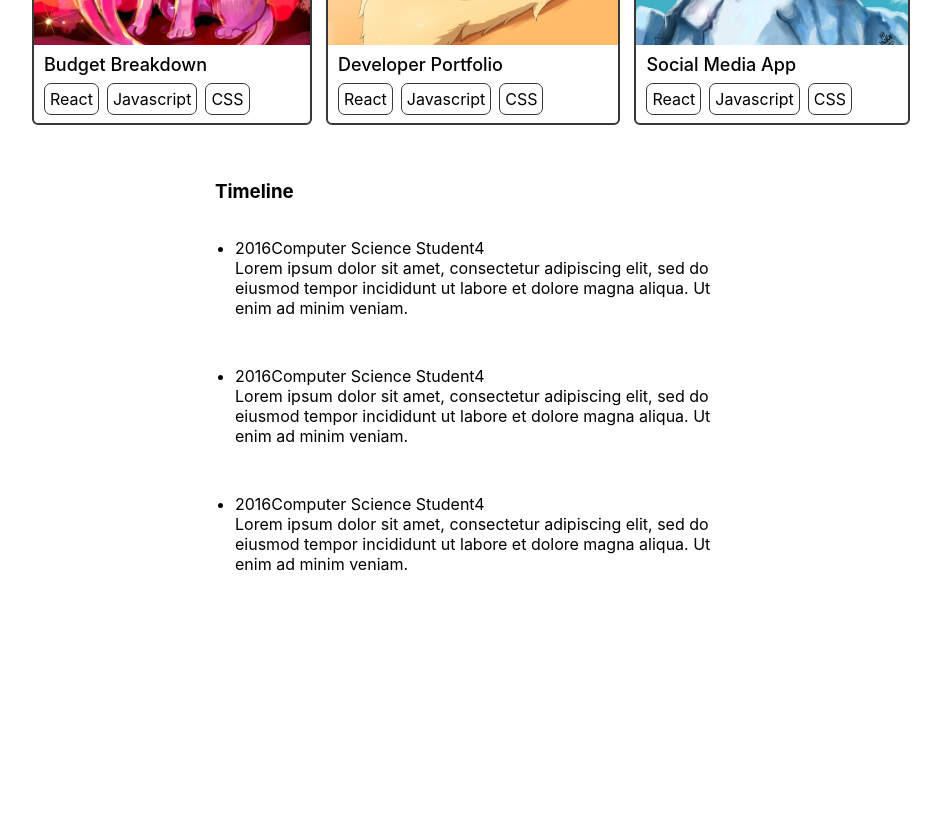
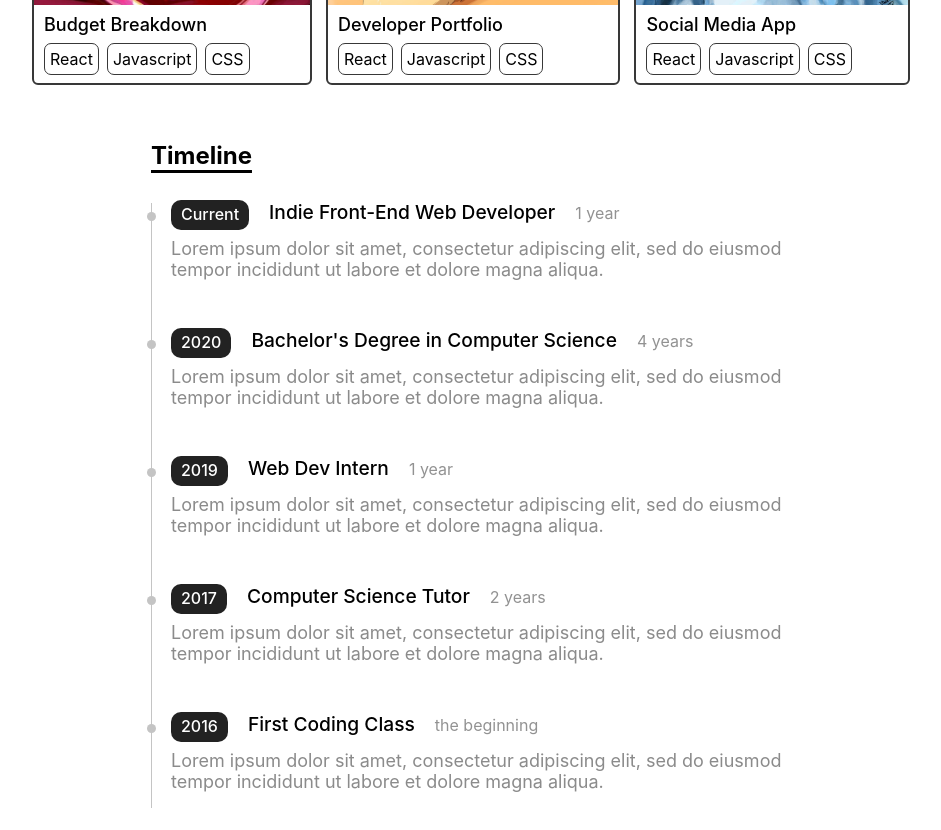
Before and after one commit to npinzon1994/portfolio, a React (Create React App) app: page / in a window 1280 px wide. Shown: the part 500-1330 px from the top of the page, without its empty margins (169-1110 px from the left). Before the commit the page ends 1138 px from the top, so only its background shows below. Built offline with nearby package versions, Linux system fonts and the light colour scheme.

Commit message:
set up timeline

```diff
--- a/src/components/Intro.module.css
+++ b/src/components/Intro.module.css
@@ -1,6 +1,7 @@
 .container {
     text-align: center;
-    width: 40%;
+    width: 100%;
+    max-width: 40rem;
     margin: 0 auto;
     display: flex;
     flex-direction: column;
--- a/src/components/Timeline/Timeline.js
+++ b/src/components/Timeline/Timeline.js
@@ -1,34 +1,22 @@
 import React from "react";
+import timelineItems from "./timeline-items";
 import classes from "./Timeline.module.css";
 import TimelineItem from "./TimelineItem";
 
-const description =
-  "Lorem ipsum dolor sit amet, consectetur adipiscing elit, sed do eiusmod tempor incididunt ut labore et dolore magna aliqua. Ut enim ad minim veniam.";
+const items = timelineItems.map((item) => (
+  <TimelineItem
+    year={item.year}
+    title={item.title}
+    duration={item.duration}
+    description={item.description}
+  />
+));
 
 const Timeline = (props) => {
   return (
     <div className={classes.container}>
-      <h3>Timeline</h3>
-      <ul className={classes.timeline}>
-        <TimelineItem
-          startingYear="2016"
-          title="Computer Science Student"
-          yearsWorked="4"
-          description={description}
-        />
-        <TimelineItem
-          startingYear="2016"
-          title="Computer Science Student"
-          yearsWorked="4"
-          description={description}
-        />
-        <TimelineItem
-          startingYear="2016"
-          title="Computer Science Student"
-          yearsWorked="4"
-          description={description}
-        />
-      </ul>
+      <h2>Timeline</h2>
+      <ul className={classes.timeline}>{items}</ul>
     </div>
   );
 };
--- a/src/components/Timeline/Timeline.module.css
+++ b/src/components/Timeline/Timeline.module.css
@@ -1,10 +1,33 @@
 .container {
-    width: 40%;
+    width: 100%;
+    max-width: 40rem;
     margin: 0 auto;
     display: flex;
     flex-direction: column;
 }
 
+.container h2 {
+    text-decoration: underline;
+    text-underline-offset: 6px;
+    text-decoration-thickness: 3px;
+}
+
 .timeline {
     padding-left: 20px;
+    list-style: none;
+    position: relative;
+    width: 100%;
+    list-style-position: inside;
+    margin-top: 10px;
+
 }
+
+.timeline:before {
+    position: absolute;
+    top: 3px;
+    bottom: 5%;
+    left: 0;
+    content: "";
+    width: 1px;
+    background: #c4c4c4;
+}
--- a/src/components/Timeline/TimelineItem.js
+++ b/src/components/Timeline/TimelineItem.js
@@ -3,13 +3,13 @@ import classes from './TimelineItem.module.css';
 
 const TimelineItem = props => {
     return <li className={classes['list-item']}>
-        <div>
-            <span>{props.startingYear}</span>
-            <span>{props.title}</span>
-            <span>{props.yearsWorked}</span>
+        <div className={classes['info-container']}>
+            <span className={classes['year']}>{props.year}</span>
+            <span className={classes.title}>{props.title}</span>
+            <span className={classes['duration']}>{props.duration}</span>
         </div>
         <div>
-            <span>{props.description}</span>
+            <span className={classes.description}>{props.description}</span>
         </div>
     </li>
 }
--- a/src/components/Timeline/TimelineItem.module.css
+++ b/src/components/Timeline/TimelineItem.module.css
@@ -1,3 +1,53 @@
 .list-item {
     margin-bottom: 3rem;
+    position: relative;
+    display: flex;
+    flex-direction: column;
+
 }
+
+.list-item:before {
+    content: "";
+    width: 9px;
+    height: 9px;
+    border-radius: 50%;
+    position: absolute;
+    left: 0;
+    margin-left: -24px;
+    margin-top: 12px;
+    background: #c4c4c4;
+    z-index: 99;
+}
+
+.info-container {
+    display: flex;
+    flex-direction: row;
+    align-items: center;
+    margin-bottom: 8px;
+}
+
+.year {
+    background: rgb(34, 34, 34);
+    color: #fff;
+    padding: 4px 10px 6px 10px;
+    border-radius: 10px;
+    font-weight: 500;
+    margin-right: 20px;
+}
+
+.title {
+    font-weight: 500;
+    font-size: larger;
+    padding-bottom: 6px;
+    margin-right: 20px;
+}
+
+.duration {
+    color:#929292;
+    padding-bottom: 5px;
+}
+
+.description {
+    font-size: large;
+    color: #8b8b8b;
+}
--- /dev/null
+++ b/src/components/Timeline/timeline-items.js
@@ -0,0 +1,39 @@
+const timelineItems = [
+  {
+    year: "Current",
+    title: "Indie Front-End Web Developer",
+    duration: "1 year",
+    description:
+      "Lorem ipsum dolor sit amet, consectetur adipiscing elit, sed do eiusmod tempor incididunt ut labore et dolore magna aliqua.",
+  },
+  {
+    year: "2020",
+    title: "Bachelor's Degree in Computer Science",
+    duration: "4 years",
+    description:
+      "Lorem ipsum dolor sit amet, consectetur adipiscing elit, sed do eiusmod tempor incididunt ut labore et dolore magna aliqua.",
+  },
+  {
+    year: "2019",
+    title: "Web Dev Intern",
+    duration: "1 year",
+    description:
+      "Lorem ipsum dolor sit amet, consectetur adipiscing elit, sed do eiusmod tempor incididunt ut labore et dolore magna aliqua.",
+  },
+  {
+    year: "2017",
+    title: "Computer Science Tutor",
+    duration: "2 years",
+    description:
+      "Lorem ipsum dolor sit amet, consectetur adipiscing elit, sed do eiusmod tempor incididunt ut labore et dolore magna aliqua.",
+  },
+  {
+    year: "2016",
+    title: "First Coding Class",
+    duration: "the beginning",
+    description:
+      "Lorem ipsum dolor sit amet, consectetur adipiscing elit, sed do eiusmod tempor incididunt ut labore et dolore magna aliqua.",
+  },
+];
+
+export default timelineItems;
```
